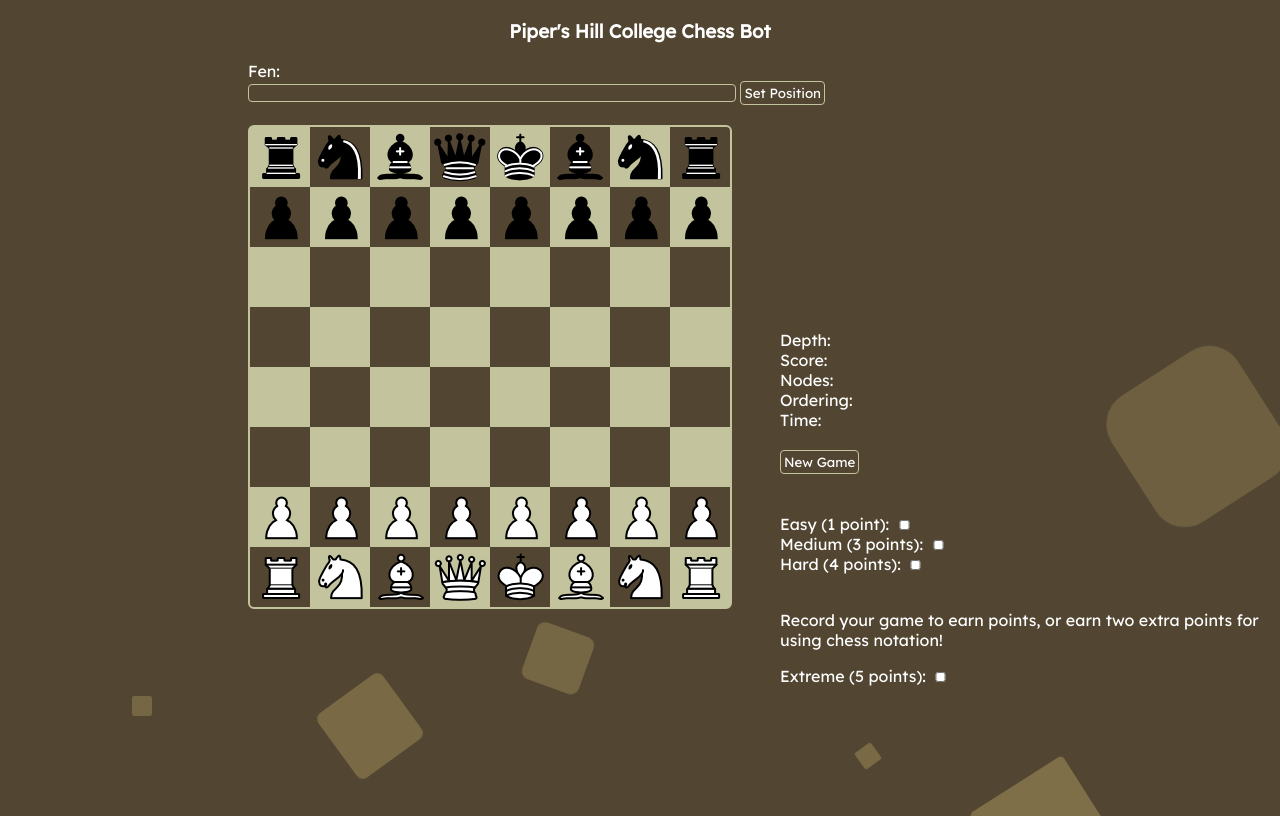
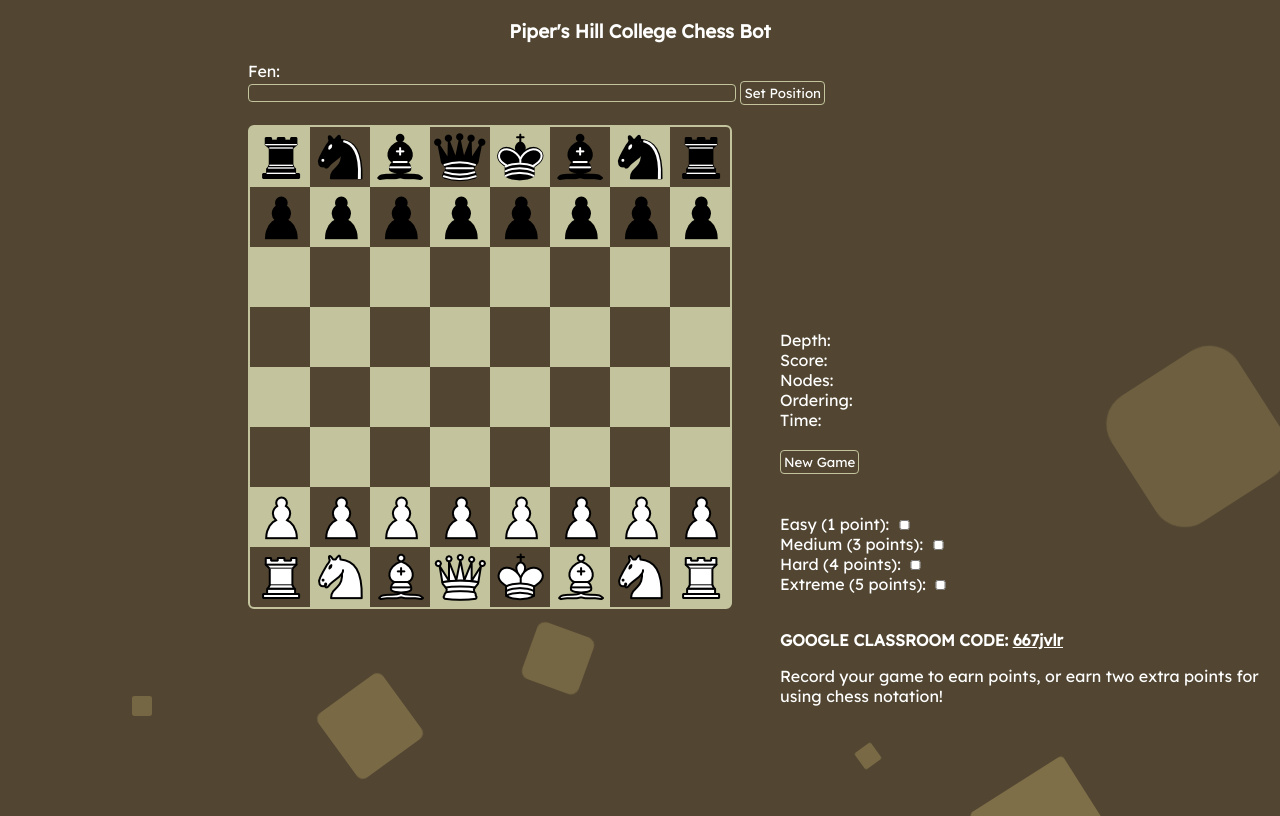
Before and after one commit to ChimkariweObuseh/chess-bot, a plain HTML site: page index.html in a window 1280 px wide. Shown: the top 816 px of the page. Drawn offline with Linux system fonts and the light colour scheme.

Commit message:
Update index.html

```diff
--- a/index.html
+++ b/index.html
@@ -57,10 +57,7 @@
 				document.getElementById('hard').disabled = true;
 				document.getElementById('extreme').disabled = true;
 				console.log('hard');
-				"><br/><br/>
-			<p>
-				Record your game to earn points, or earn two extra points for using chess notation!
-			</p>
+				"><br/>
             <label for="extreme"> Extreme (5 points): </label>
             <input type="checkbox" id="extreme" name="extreme" value="Extreme" oninput="
 				MAXDEPTH = 4;
@@ -70,7 +67,20 @@
 				document.getElementById('easy').disabled = true;
 				document.getElementById('extreme').disabled = true;
 				console.log('extreme');
-				"><br/>
+				"><br/><br/>
+			<p style="color: green">
+				<strong>
+					GOOGLE CLASSROOM CODE:
+					<span style="color: lime">
+						<a href="https://classroom.google.com/u/0/c/NTUyNDYzMzc5MjUx">
+							667jvlr
+						</a>
+					</span>
+				</strong>
+			</p>
+			<p>
+				Record your game to earn points, or earn two extra points for using chess notation!
+			</p>
 		</div>
             <ul class="circles" id="coolbgstuf">
                     <li></li>
```
